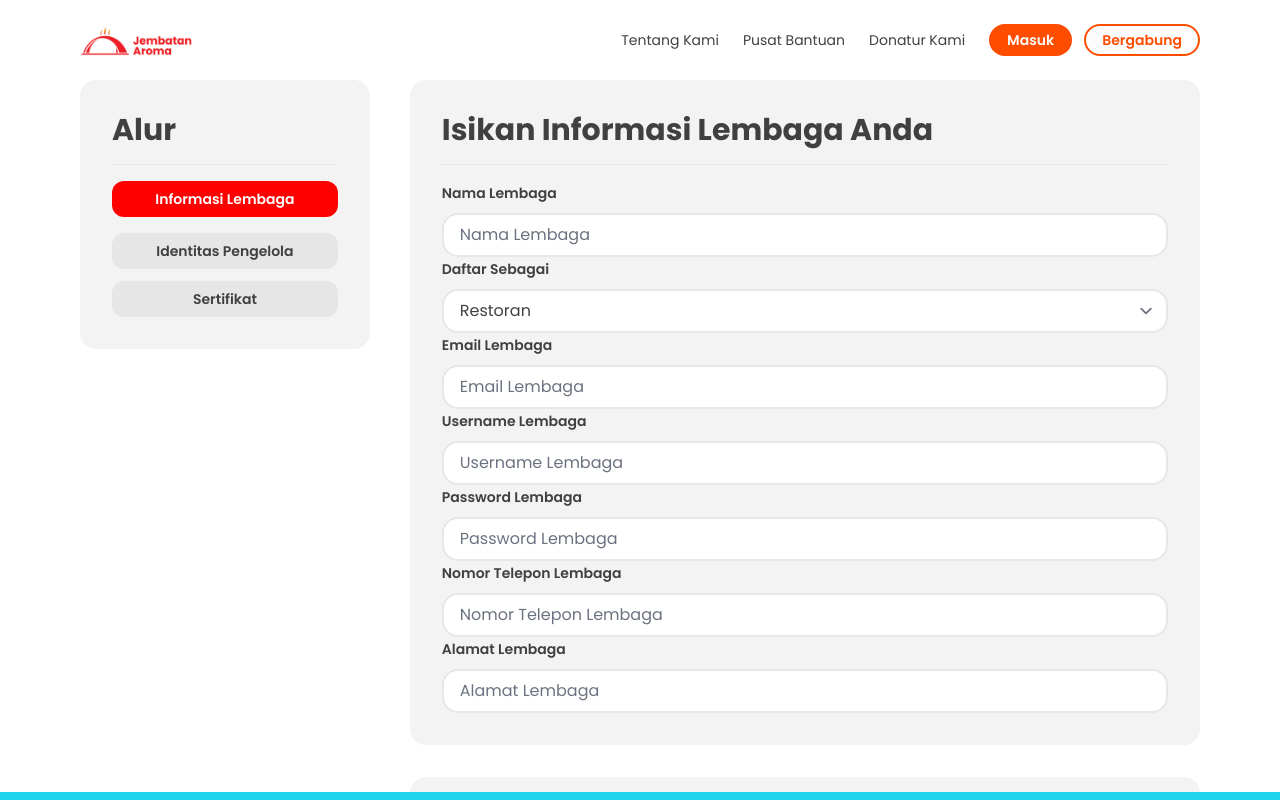
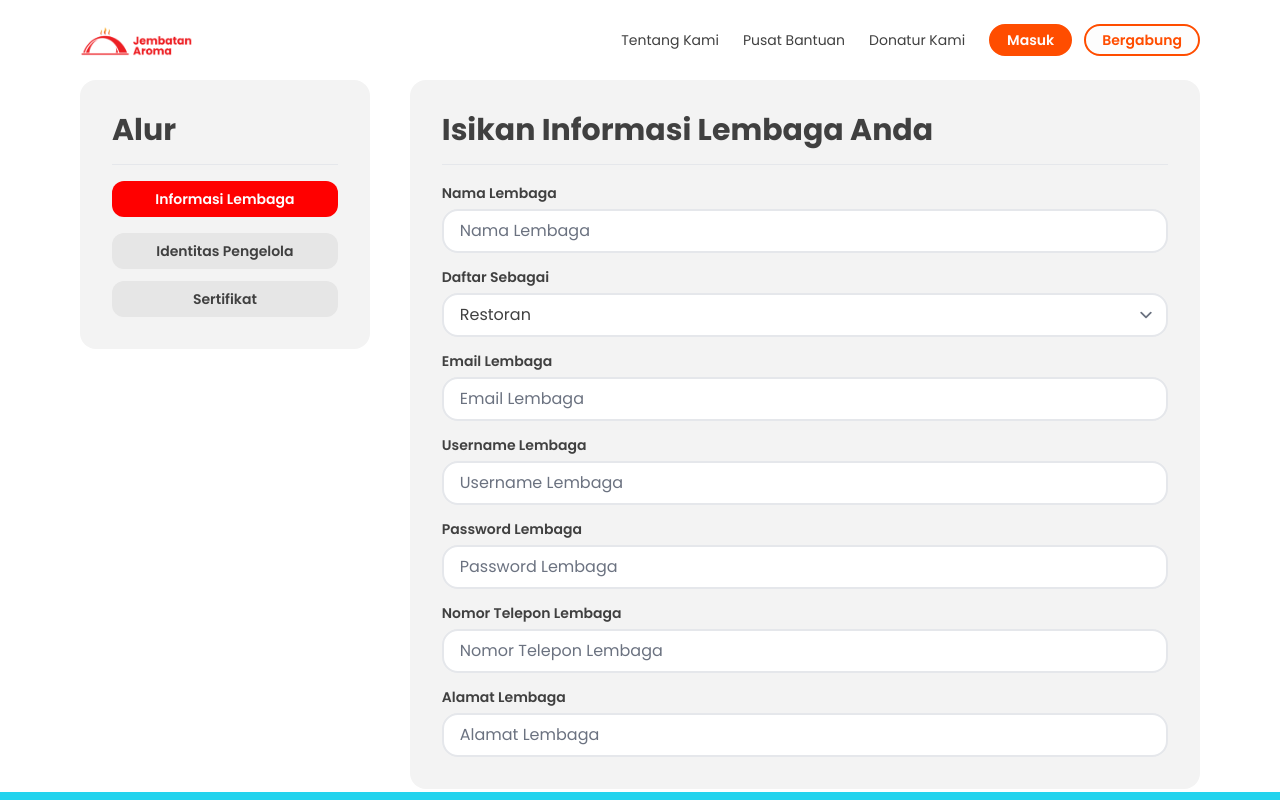
Before and after one commit to javierreansyah/Jembatan-Aroma, a React (Vite) app: page /bergabung in a window 1280 px wide. Shown: the top 800 px of the page. Built offline with nearby package versions, Linux system fonts and the light colour scheme.

Commit message:
[javier] fix signup

```diff
--- a/src/components/SignUp.jsx
+++ b/src/components/SignUp.jsx
@@ -1,5 +1,6 @@
 import React from "react";
 import { useState } from "react";
+import { Link } from "react-router-dom";
 import { OrgInformation, AdminIdentity, OrgCertificate } from "./index";
 
 const SignUp = () => {
@@ -55,12 +56,22 @@ const SignUp = () => {
             >
               Back
             </button>
+            {currentPage !== 3 && (
               <button
                 className="mr-3 rounded-full border-2 border-wb-redorange bg-wb-redorange px-4 py-1 text-sm font-semibold text-wb-white hover:bg-wb-red lg:mr-0"
                 onClick={goToNextPage}
               >
                 Next
               </button>
+            )}
+            {currentPage === 3 && (
+              <Link
+                className="mr-3 rounded-full border-2 border-wb-redorange bg-wb-redorange px-4 py-1 text-sm font-semibold text-wb-white hover:bg-wb-red lg:mr-0"
+                to="/masuk"
+              >
+                Buat Akun
+              </Link>
+            )}
           </div>
         </div>
       </div>
--- a/src/components/forms/Input.jsx
+++ b/src/components/forms/Input.jsx
@@ -13,7 +13,7 @@ const Input = ({ id, type, placeholder, label, value, handle }) => {
           value={value}
           onChange={(e) => handle(e.target.value)}
           required
-          className="mt-2 block w-full rounded-2xl border-2 border-gray-200 px-4 font-normal text-wb-gray hover:border-gray-400 focus:border-wb-yellow  focus:ring-1 focus:ring-wb-yellow"
+          className="mt-1 block w-full rounded-2xl border-2 border-gray-200 px-4 font-normal text-wb-gray hover:border-gray-400 focus:border-wb-yellow  focus:ring-1 focus:ring-wb-yellow"
         ></input>
       </label>
     </div>
--- a/src/components/forms/Select.jsx
+++ b/src/components/forms/Select.jsx
@@ -2,12 +2,13 @@ import React from "react";
 
 const Select = ({ id, label, options }) => {
   return (
+    <div>
       <label id={id} className="my-3 flex-1 text-sm font-semibold text-wb-gray">
         {label}
         <select
           id={id}
           name={id}
-        className="mt-2 block w-full rounded-2xl border-2 border-gray-200 px-4 font-normal text-wb-gray hover:border-gray-400 focus:border-wb-yellow  focus:ring-1 focus:ring-wb-yellow"
+          className="mt-1 block w-full rounded-2xl border-2 border-gray-200 px-4 font-normal text-wb-gray hover:border-gray-400 focus:border-wb-yellow  focus:ring-1 focus:ring-wb-yellow"
         >
           {options.map((option, index) => (
             <option key={index} value={option.value}>
@@ -16,6 +17,7 @@ const Select = ({ id, label, options }) => {
           ))}
         </select>
       </label>
+    </div>
   );
 };
 
--- a/src/components/sign-up/AdminIdentity.jsx
+++ b/src/components/sign-up/AdminIdentity.jsx
@@ -16,7 +16,7 @@ const AdminIdentity = ({ display }) => {
       <div className="mb-8 h-fit w-full rounded-2xl bg-wb-lightgray p-8">
         <h1 className="text-3xl font-bold text-wb-gray">Identitas Pengelola</h1>
         <hr className="my-4 w-full border-t border-gray-200" />
-        <form>
+        <form className="space-y-3">
           <Input
             id="adm-name"
             type="text"
@@ -60,10 +60,7 @@ const AdminIdentity = ({ display }) => {
               />
               {admScanKTP && (
                 <div className="ml-3">
-                  <p className="text-base font-medium text-wb-gray">
-                    Nama File:
-                    <span className="my-3 font-bold"> {admScanKTP.name}</span>
-                  </p>
+                  <p className="font-semibold">{admScanKTP.name}</p>
                 </div>
               )}
             </div>
--- a/src/components/sign-up/OrgCertificate.jsx
+++ b/src/components/sign-up/OrgCertificate.jsx
@@ -43,10 +43,7 @@ const OrgCertificate = ({ display }) => {
               />
               {cerPhoto && (
                 <div className="ml-3">
-                  <p className="text-sm font-medium text-wb-gray">
-                    Nama File:{" "}
-                    <span className="my-3 font-bold"> {cerPhoto.name}</span>
-                  </p>
+                  <p className="text-sm font-semibold">{cerPhoto.name}</p>
                 </div>
               )}
             </div>
@@ -70,10 +67,9 @@ const OrgCertificate = ({ display }) => {
               />
               {cerOwner && (
                 <div className="ml-3">
-                  <p className="my-3 text-sm font-medium text-wb-gray">
-                    Nama File:
-                    <span className="my-3 font-bold"> {cerOwner.name}</span>
-                  </p>
+                  <div className="ml-3">
+                    <p className="text-sm font-semibold">{cerOwner.name}</p>
+                  </div>
                 </div>
               )}
             </div>
--- a/src/components/sign-up/OrgInformation.jsx
+++ b/src/components/sign-up/OrgInformation.jsx
@@ -13,7 +13,7 @@ const OrgInformation = ({ display }) => {
           Isikan Informasi Lembaga Anda
         </h1>
         <hr className="my-4 w-full border-t border-gray-200" />
-        <form>
+        <form className="space-y-3">
           <Input
             id="org-name"
             type="text"
```
Lines whose indentation alone changed are shown as unchanged.
